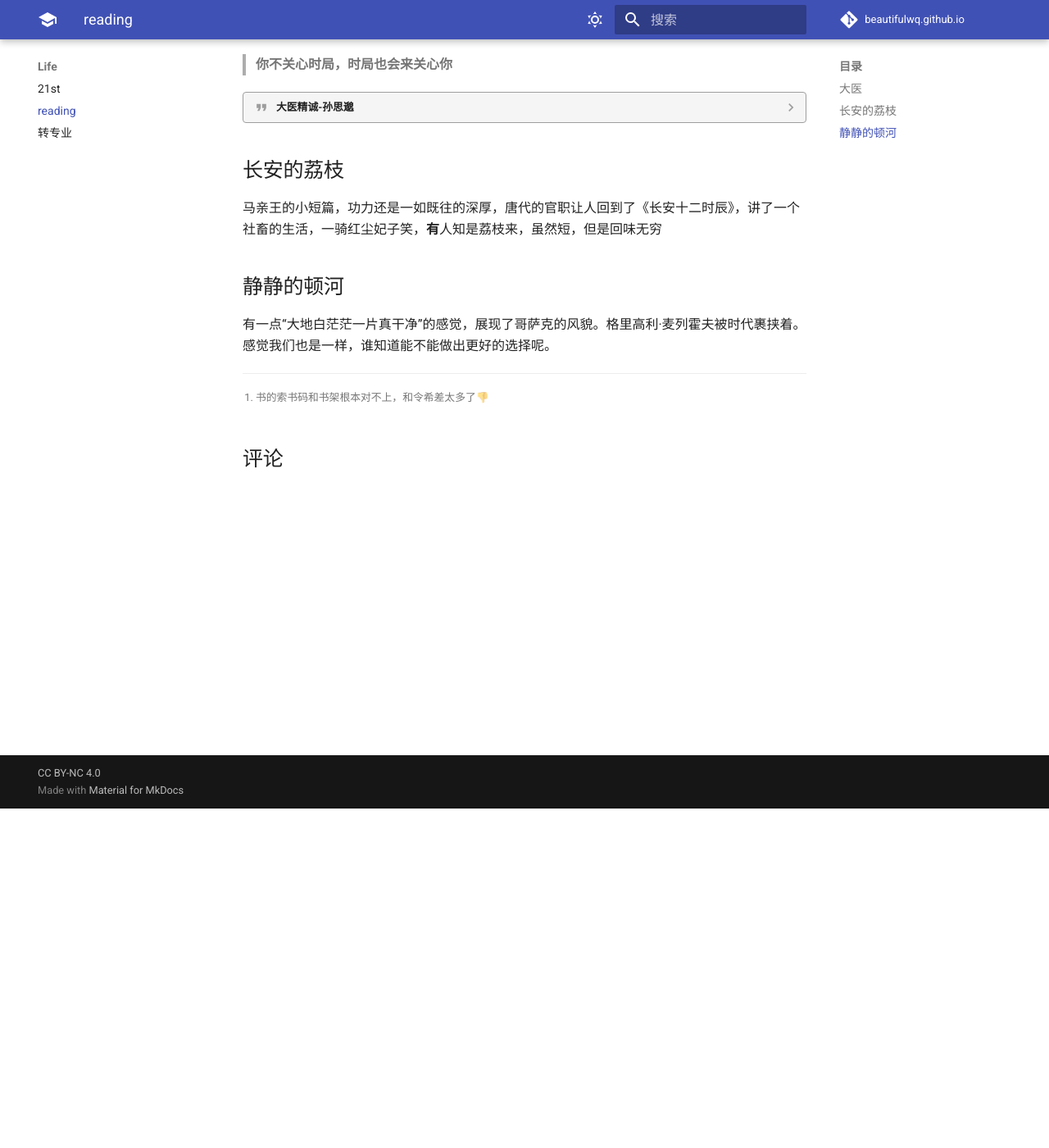
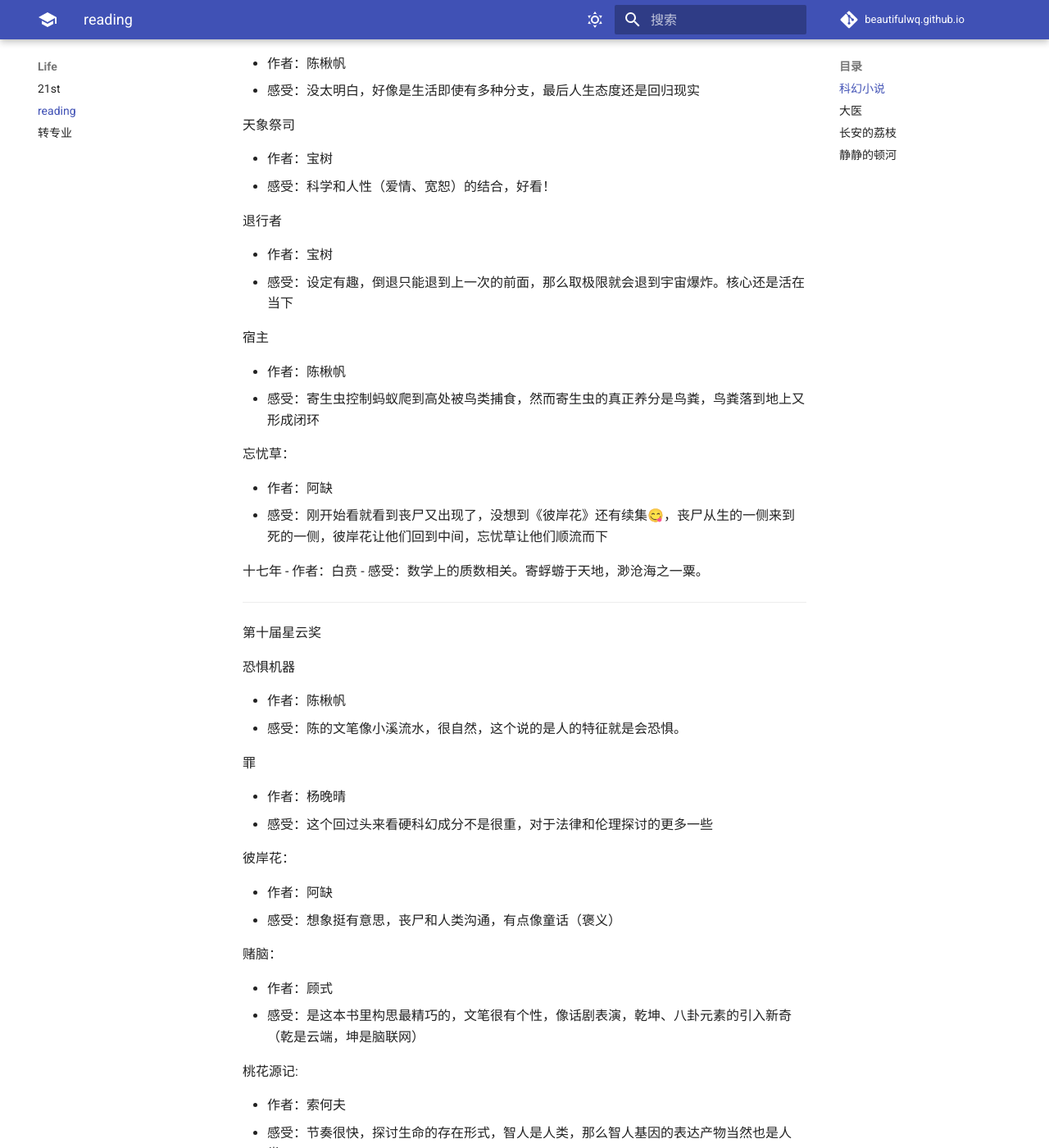
Before and after one commit to edwardwq301/wqtech, an MkDocs documentation site: the page built from docs/life/reading.md, in a window 1280 px wide and 1400 px high, scrolled down 414 px. Shown: the whole window at 82% size. Built offline with MkDocs 1.6.1 and Material for MkDocs 9.7.7, drawn with Linux system fonts in a browser that asks for light colours; some web fonts are replaced; comment, search, counter and statistics services are not loaded; some of the changed text lies outside the part shown.

Commit message:
星云奖

```diff
--- a/docs/life/reading.md
+++ b/docs/life/reading.md
@@ -1,6 +1,74 @@
 ---
 comments: true
 ---
+
+## 科幻小说
+第十一届星云奖
+
+拟人算法
+
+- 作者：杨晚清
+- 感受：意识和算法的界限不是非常明确的
+
+人生算法
+
+- 作者：陈楸帆
+- 感受：没太明白，好像是生活即使有多种分支，最后人生态度还是回归现实
+
+天象祭司
+
+- 作者：宝树
+- 感受：科学和人性（爱情、宽恕）的结合，好看！
+
+退行者
+
+- 作者：宝树
+- 感受：设定有趣，倒退只能退到上一次的前面，那么取极限就会退到宇宙爆炸。核心还是活在当下
+
+宿主
+
+- 作者：陈楸帆
+- 感受：寄生虫控制蚂蚁爬到高处被鸟类捕食，然而寄生虫的真正养分是鸟粪，鸟粪落到地上又形成闭环
+
+忘忧草：
+
+- 作者：阿缺
+- 感受：刚开始看就看到丧尸又出现了，没想到《彼岸花》还有续集😋，丧尸从生的一侧来到死的一侧，彼岸花让他们回到中间，忘忧草让他们顺流而下
+
+十七年
+- 作者：白贲
+- 感受：数学上的质数相关。寄蜉蝣于天地，渺沧海之一粟。
+
+
+---
+
+第十届星云奖
+
+恐惧机器
+
+- 作者：陈楸帆
+- 感受：陈的文笔像小溪流水，很自然，这个说的是人的特征就是会恐惧。
+
+罪
+
+- 作者：杨晚晴
+- 感受：这个回过头来看硬科幻成分不是很重，对于法律和伦理探讨的更多一些
+
+彼岸花：
+
+- 作者：阿缺
+- 感受：想象挺有意思，丧尸和人类沟通，有点像童话（褒义）
+
+赌脑：
+
+- 作者：顾式
+- 感受：是这本书里构思最精巧的，文笔很有个性，像话剧表演，乾坤、八卦元素的引入新奇（乾是云端，坤是脑联网）
+
+桃花源记:
+
+- 作者：索何夫
+- 感受：节奏很快，探讨生命的存在形式，智人是人类，那么智人基因的表达产物当然也是人类.jpg
+
 
 ## 大医
 初见《大医》是在大二下的一天，图书馆新到了一批书，兜兜转转，找到了这本书，正好因为前段时间马伯庸巡回签售，好像提到了这本，而且大连理工也是其中一站，因为有一本是亲笔签名😋
--- a/mkdocs.yml
+++ b/mkdocs.yml
@@ -65,8 +65,8 @@ markdown_extensions:
   - pymdownx.tasklist:
       custom_checkbox: true
   - pymdownx.emoji:
-      emoji_index: !!python/name:materialx.emoji.twemoji
-      emoji_generator: !!python/name:materialx.emoji.to_svg
+      emoji_index: !!python/name:material.extensions.emoji.twemoji
+      emoji_generator: !!python/name:material.extensions.emoji.to_svg
   - md_in_html
   - pymdownx.superfences
   - pymdownx.tabbed:
```
Also changed, not shown: docs/backend/leetcode.md (+59 -4 lines), docs/index.md (+1 -1 lines).
